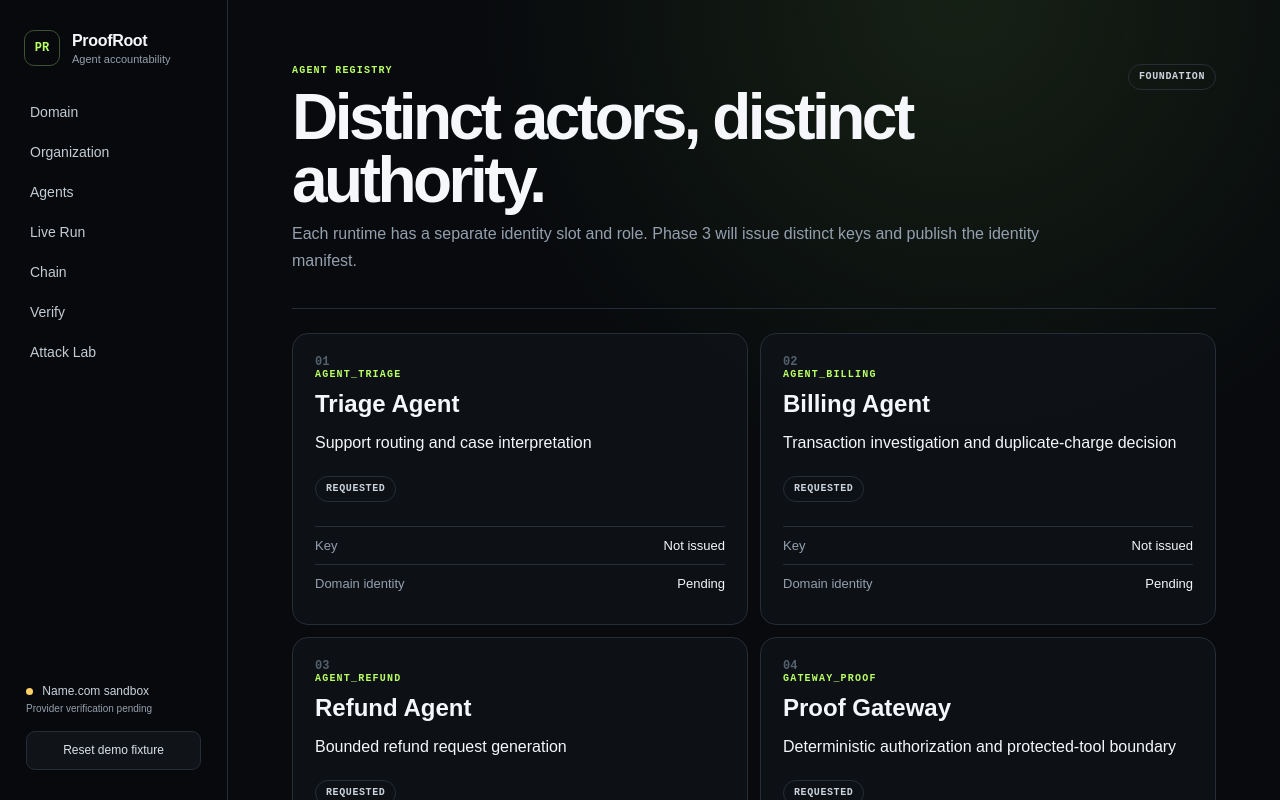
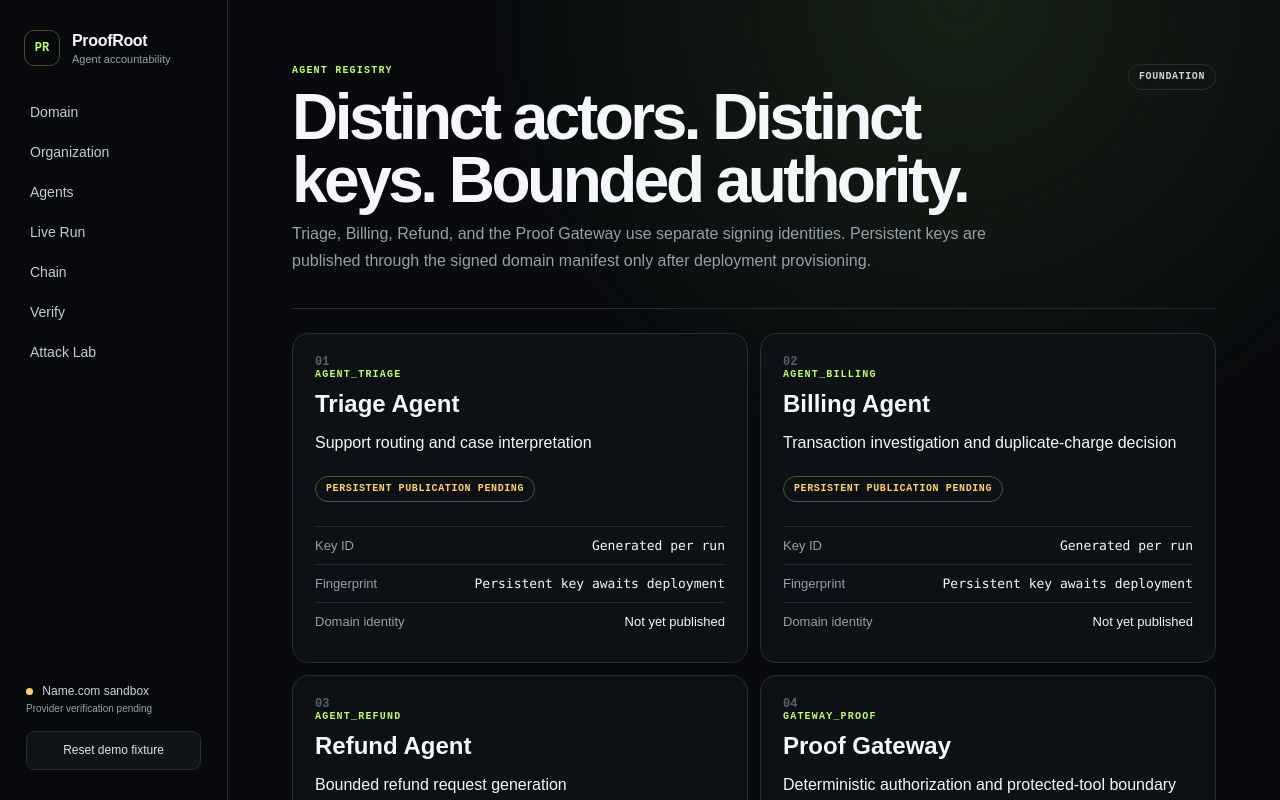
Before and after one commit to Shiv-aurora/DevNetwork-hackathon, a Next.js app: page /agents in a window 1280 px wide. Shown: the top 800 px of the page. Built offline with nearby package versions, Linux system fonts and the light colour scheme.

Commit message:
feat: reflect persistent agent identity state

```diff
--- a/app/agents/page.js
+++ b/app/agents/page.js
@@ -1,14 +1,52 @@
 import SurfaceHeader from "../../components/SurfaceHeader";
 import StatusChip from "../../components/StatusChip";
-import { createGoldenFixture } from "../../src/core/golden-fixture.mjs";
+import { verifyIdentityManifest } from "../../src/identity/manifest.mjs";
+
+const ROLES = {
+  agent_triage: ["Triage Agent", "Support routing and case interpretation"],
+  agent_billing: ["Billing Agent", "Transaction investigation and duplicate-charge decision"],
+  agent_refund: ["Refund Agent", "Bounded refund request generation"],
+  gateway_proof: ["Proof Gateway", "Deterministic authorization and protected-tool boundary"],
+};
+
+function configuredAgents() {
+  if (!process.env.PROOFROOT_PUBLIC_MANIFEST_JSON) return null;
+  try {
+    const manifest = JSON.parse(process.env.PROOFROOT_PUBLIC_MANIFEST_JSON);
+    if (!verifyIdentityManifest(manifest, manifest.rootKey).valid) return null;
+    return manifest.agents;
+  } catch {
+    return null;
+  }
+}
 
 export default function AgentsPage() {
-  const { agentIdentities } = createGoldenFixture();
+  const manifestAgents = configuredAgents();
+  const agents = Object.entries(ROLES).map(([id, [name, role]]) => {
+    const published = manifestAgents?.find((agent) => agent.id === id);
+    return { id, name, role, published };
+  });
+
   return (
     <>
-      <SurfaceHeader eyebrow="Agent registry" title="Distinct actors, distinct authority." description="Each runtime has a separate identity slot and role. Phase 3 will issue distinct keys and publish the identity manifest." />
+      <SurfaceHeader
+        eyebrow="Agent registry"
+        title="Distinct actors. Distinct keys. Bounded authority."
+        description="Triage, Billing, Refund, and the Proof Gateway use separate signing identities. Persistent keys are published through the signed domain manifest only after deployment provisioning."
+      />
       <section className="agent-grid">
-        {agentIdentities.map((agent, index) => <article className="agent-card" key={agent.id}><div className="agent-index">0{index + 1}</div><div><p className="eyebrow">{agent.id}</p><h2>{agent.name}</h2><p>{agent.role}</p></div><StatusChip>{agent.status}</StatusChip><dl><div><dt>Key</dt><dd>Not issued</dd></div><div><dt>Domain identity</dt><dd>Pending</dd></div></dl></article>)}
+        {agents.map((agent, index) => (
+          <article className="agent-card" key={agent.id}>
+            <div className="agent-index">{String(index + 1).padStart(2, "0")}</div>
+            <div><p className="eyebrow">{agent.id}</p><h2>{agent.name}</h2><p>{agent.role}</p></div>
+            <StatusChip tone={agent.published ? "success" : "warning"}>{agent.published?.status ?? "persistent publication pending"}</StatusChip>
+            <dl>
+              <div><dt>Key ID</dt><dd className="mono">{agent.published?.keyId ?? "Generated per run"}</dd></div>
+              <div><dt>Fingerprint</dt><dd className="mono">{agent.published?.fingerprint ?? "Persistent key awaits deployment"}</dd></div>
+              <div><dt>Domain identity</dt><dd>{agent.published ? "Present in signed manifest" : "Not yet published"}</dd></div>
+            </dl>
+          </article>
+        ))}
       </section>
     </>
   );
```
